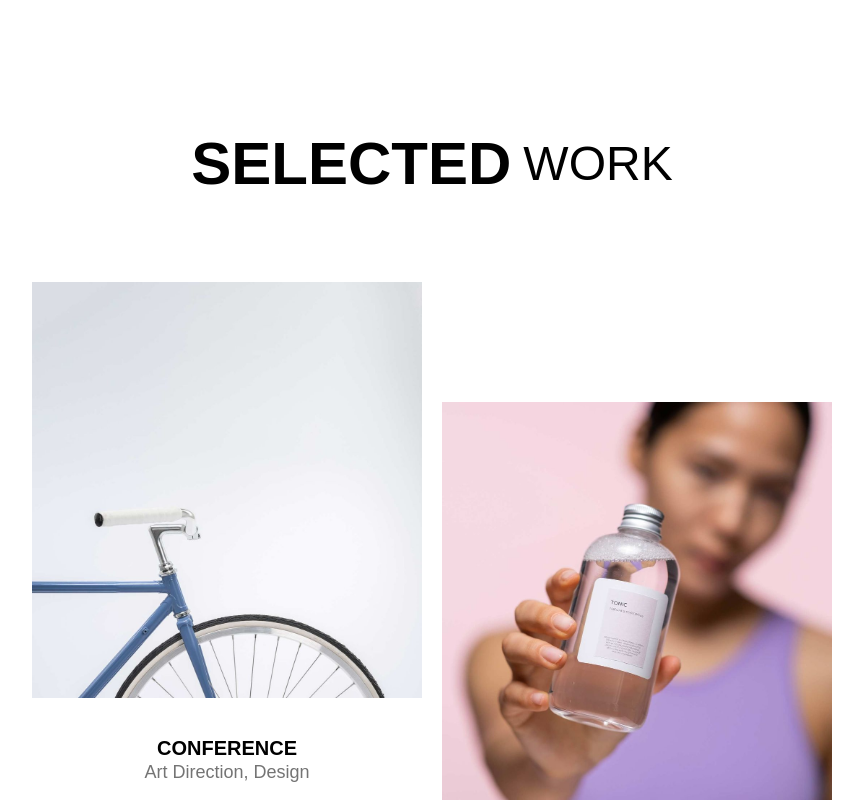
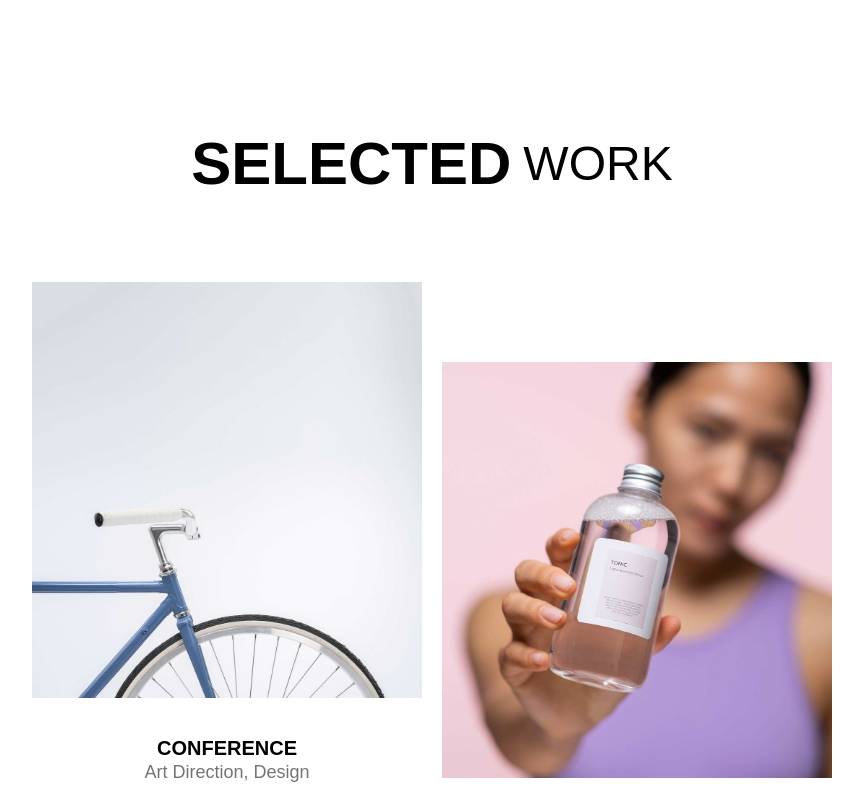
Before and after one commit to imflawlezz/roby-landing, a Next.js app: page / in a window 1280 px wide. Shown: the part 2000-2800 px from the top of the page, without its empty margins (208-1071 px from the left). Built offline with nearby package versions, Linux system fonts and the light colour scheme.

Commit message:
fix: change the second column to use margin-top instead of translate-y

```diff
--- a/src/components/sections/Works.tsx
+++ b/src/components/sections/Works.tsx
@@ -61,7 +61,7 @@ export const Works = () => {
                     ))}
                 </div>
 
-                <div className="space-y-1 md:space-y-2 lg:space-y-4 translate-0 lg:translate-y-30">
+                <div className="space-y-1 md:space-y-2 lg:space-y-4 mt-0 lg:mt-20">
                     {works.filter((_, i) => i % 2 === 1).map((work, index) => (
                         <WorkCard key={`right-${index}`} {...work} />
                     ))}
```
